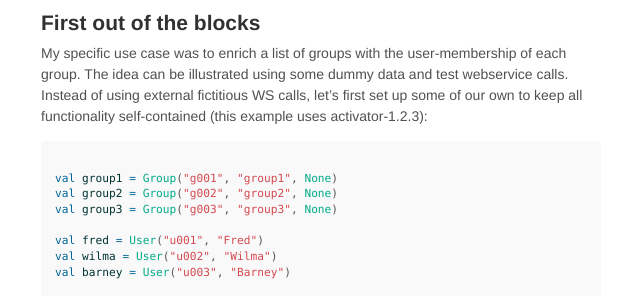
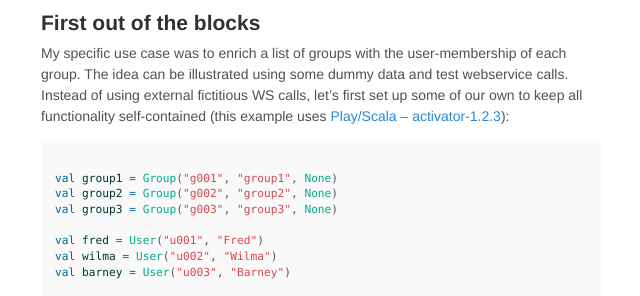
Before and after one commit to nacmacfeegle/nacmacfeegle.github.io, a Jekyll site: the page built from _posts/2014-07-24-chained-async-webservice.md, in a window 1280 px wide and 900 px high. Shown: the part 271-567 px from the top of the window, without its empty margins (319-959 px from the left). Built offline with Jekyll 4.4.1, drawn with Linux system fonts in a browser that asks for light colours; Markdown is read by kramdown in place of the engine named in the settings; comment, search, counter and statistics services are not loaded.

Commit message:
added link to play home

````diff
--- a/_posts/2014-07-24-chained-async-webservice.md
+++ b/_posts/2014-07-24-chained-async-webservice.md
@@ -8,7 +8,7 @@ I recently had a requirement to fetch a bunch of JSON data (actually, a *sequenc
 
 
 ## First out of the blocks
-My specific use case was to enrich a list of groups with the user-membership of each group. The idea can be illustrated using some dummy data and test webservice calls. Instead of using external fictitious WS calls, let's first set up some of our own to keep all functionality self-contained (this example uses activator-1.2.3):
+My specific use case was to enrich a list of groups with the user-membership of each group. The idea can be illustrated using some dummy data and test webservice calls. Instead of using external fictitious WS calls, let's first set up some of our own to keep all functionality self-contained (this example uses <a href="http://www.playframework.com/download">Play/Scala -- activator-1.2.3</a>):
 
 ``` scala
 
````
